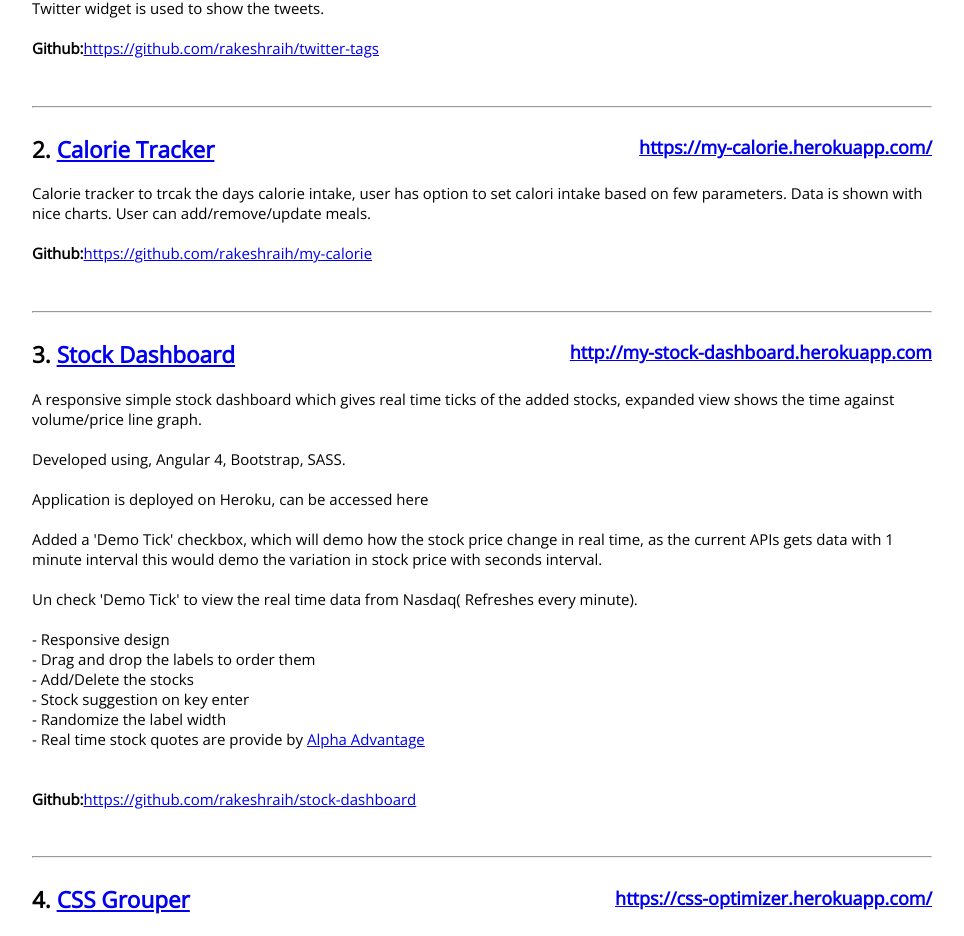
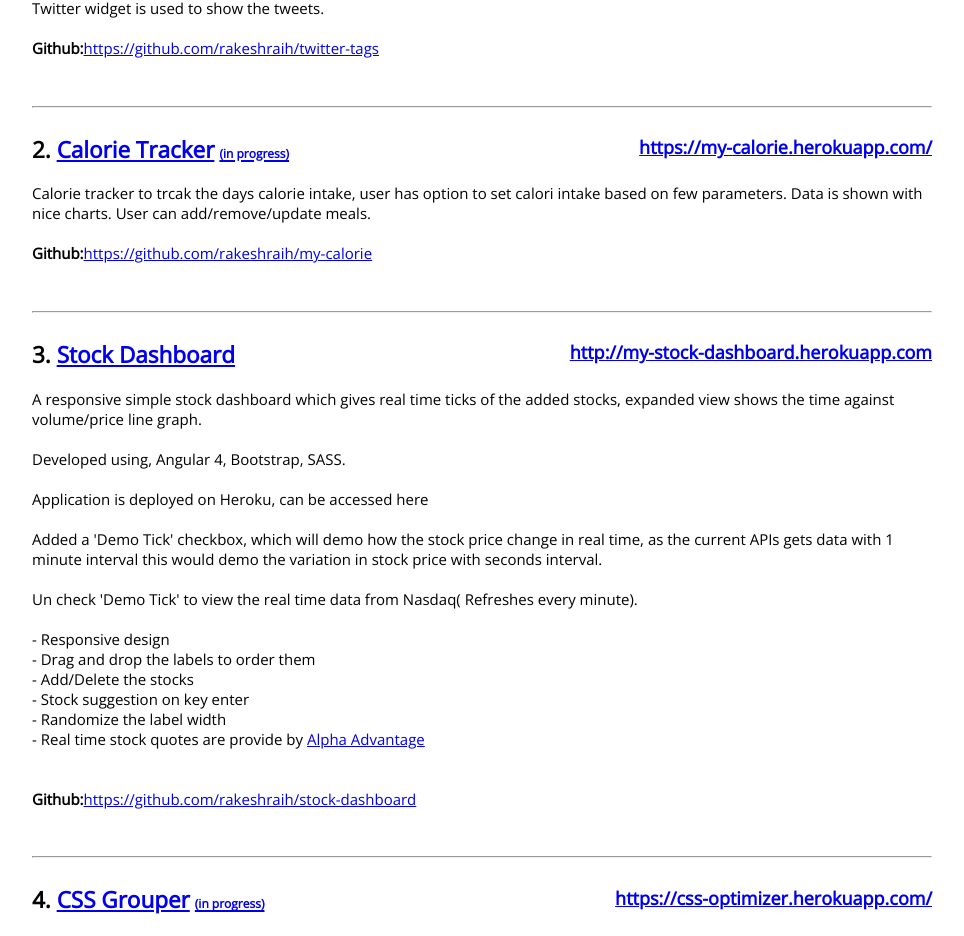
Before and after one commit to rakeshraih/web-works, an Angular app: page / in a window 1280 px wide. Shown: the part 279-1215 px from the top of the page, without its empty margins (158-1122 px from the left). Built offline with nearby package versions, Linux system fonts and the light colour scheme.

Commit message:
Fix text

```diff
--- a/src/app/app.component.css
+++ b/src/app/app.component.css
@@ -17,3 +17,8 @@
     font-weight: bold;
     font-size: 18px;
 }
+
+.in-progress{
+    font-size: 12px;
+    padding-left: 5px;
+}
--- a/src/app/app.component.html
+++ b/src/app/app.component.html
@@ -22,7 +22,7 @@
 
   <div>
       <div class="title-holder">
-        <h2>2. <a target="_blank" href="https://my-calorie.herokuapp.com/">Calorie Tracker</a></h2> <a target="_blank" href="https://my-calorie.herokuapp.com/">https://my-calorie.herokuapp.com/</a>
+        <h2>2. <a target="_blank" href="https://my-calorie.herokuapp.com/">Calorie Tracker<span class="in-progress">(in progress)</span></a></h2> <a target="_blank" href="https://my-calorie.herokuapp.com/">https://my-calorie.herokuapp.com/</a>
       </div>
        <div>
         <div>
@@ -69,7 +69,7 @@
 
           <div>
               <div class="title-holder">
-                <h2>4. <a target="_blank" href="https://css-optimizer.herokuapp.com/">CSS Grouper</a></h2> <a target="_blank" href="https://css-optimizer.herokuapp.com/">https://css-optimizer.herokuapp.com/</a>
+                <h2>4. <a target="_blank" href="https://css-optimizer.herokuapp.com/">CSS Grouper<span class="in-progress">(in progress)</span></a></h2> <a target="_blank" href="https://css-optimizer.herokuapp.com/">https://css-optimizer.herokuapp.com/</a>
               </div>
                <div>
                 <div>
```
